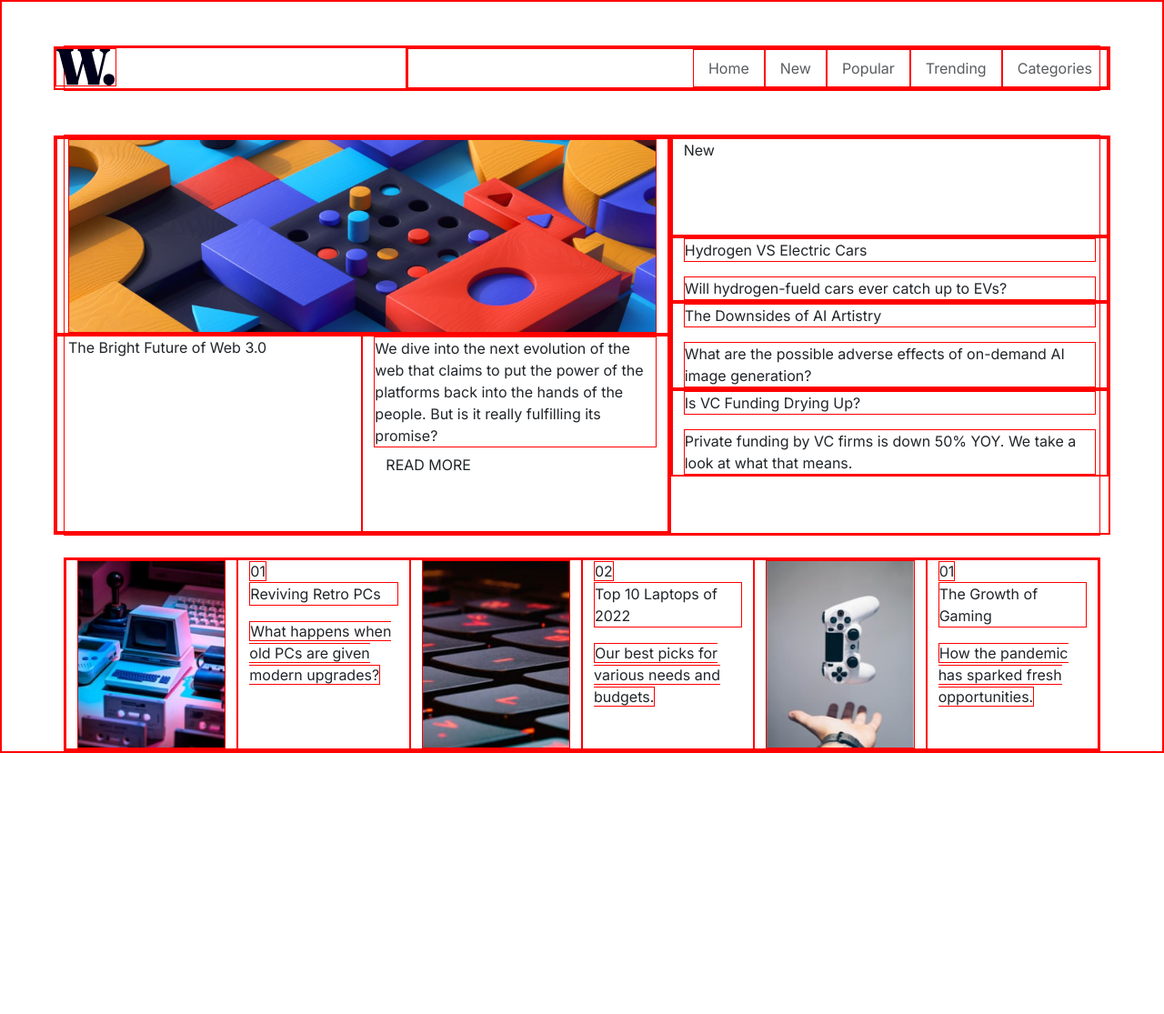
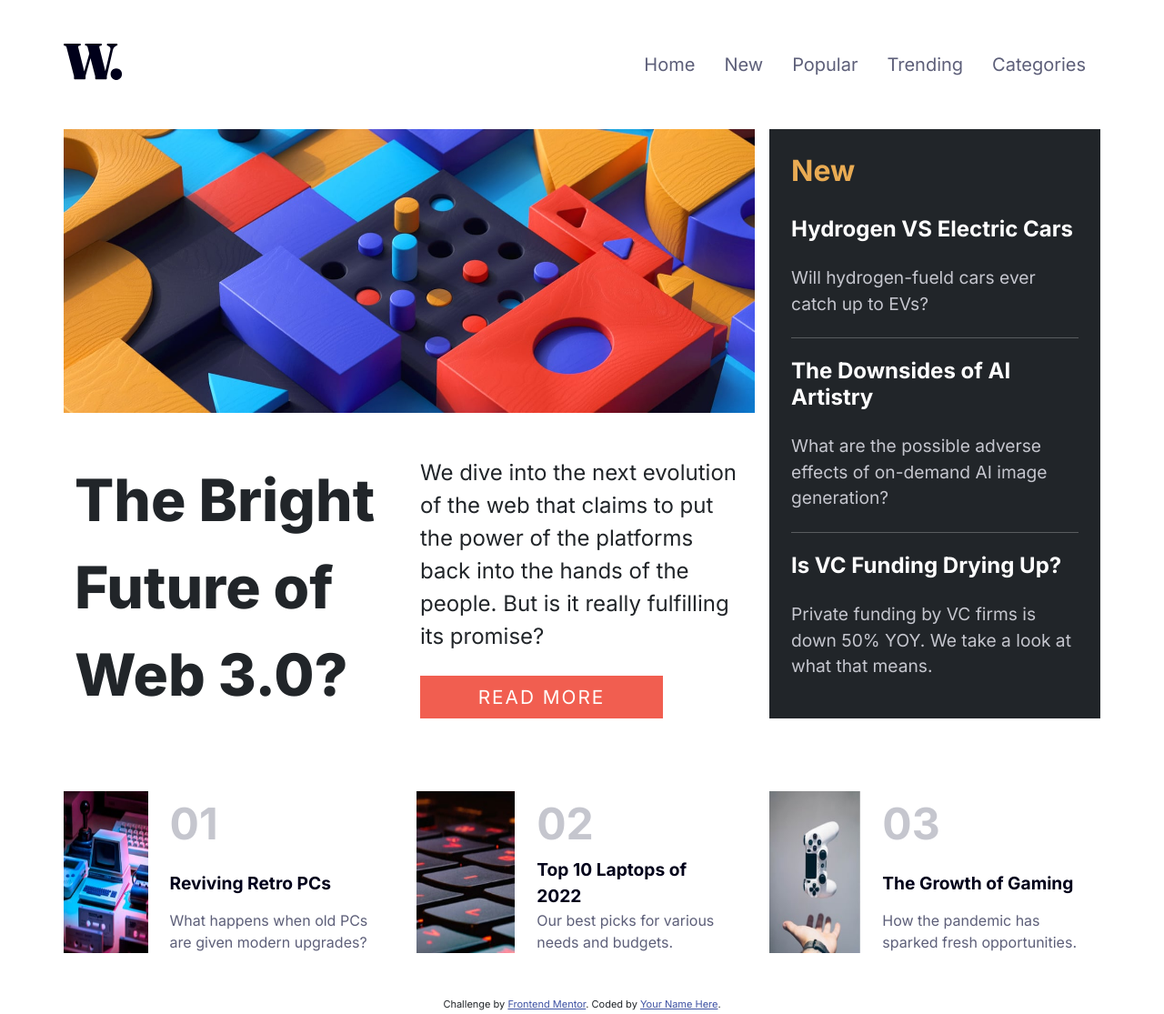
Before and after one commit to ostmartin/news-homepage, a plain HTML site: page index.html in a window 1280 px wide. Shown: the whole page at 91% size. Before the commit the page ends 828 px from the top, so only its background shows below. Drawn offline with nearby package versions, Linux system fonts and the light colour scheme.

Commit message:
main layout

```diff
--- /dev/null
+++ b/index.css
@@ -0,0 +1,96 @@
+:root{
+    --soft-orange: hsl(35, 77%, 62%);
+    --soft-red: hsl(5, 85%, 63%);
+    --off-white: hsl(36, 100%, 99%);
+    --grayish-blue: hsl(233, 8%, 79%);
+    --dark-grayish-blue: hsl(236, 13%, 42%);
+    --very-dark-blue: hsl(240, 100%, 5%);
+}
+
+.header{
+    color: var(--grayish-blue);
+}
+
+hr{
+    margin: 0;
+}
+
+.news-header{
+    color: var(--soft-orange);
+    font-weight: 700;
+}
+
+.news-title{
+    padding-top: 1rem;
+    font-size: 1.5rem;
+    font-weight: 700;
+}
+
+.news-title:hover{
+    color: var(--soft-orange);
+    cursor: pointer;
+}
+
+.news-description{
+    font-size: 1.2rem;
+    padding-top: 1rem;
+    padding-bottom: 1rem;
+    color: var(--grayish-blue);
+}
+
+.btn-read{
+    background-color: var(--soft-red);
+    color: var(--off-white);
+    border-radius: 0;
+}
+
+.btn-read:hover{
+    background-color: var(--very-dark-blue);
+    color: var(--off-white);
+}
+
+.nav-link{
+    color: var(--dark-grayish-blue);
+}
+
+.nav-link:hover{
+    cursor: pointer;
+    color: var(--soft-orange) !important;
+}
+
+.btn-read{
+    font-size: 1.3rem !important;
+    letter-spacing: 2px;
+    border: none;
+}
+
+.main{
+    margin-bottom: 5rem;
+}
+
+.card-number{
+    color: var(--grayish-blue);
+    font-size: 3rem;
+    font-weight: 700;
+}
+
+.card-title{
+    color: var(--very-dark-blue);
+    font-size: 1.2rem;
+    font-weight: 700;
+}
+
+.card-title:hover{
+    color: var(--soft-orange);
+}
+
+.card-description{
+    color: var(--dark-grayish-blue);
+    font-weight: 400;
+}
+
+@media (max-width: 1199px) {
+    .card-images{
+        width: auto !important;
+    }
+}
--- a/index.html
+++ b/index.html
@@ -1,28 +1,24 @@
 <!DOCTYPE html>
 <html lang="en">
-
   <head>
     <meta charset="UTF-8">
     <meta name="viewport" content="width=device-width, initial-scale=1.0">
-  <!-- displays site properly based on user's device -->
-
     <link rel="icon" type="image/png" sizes="32x32" href="./assets/images/favicon-32x32.png">
-
     <title>Frontend Mentor | News homepage</title>
     <link rel="stylesheet" href="https://cdn.jsdelivr.net/npm/bootstrap@5.3.2/dist/css/bootstrap.min.css">
-
-  <!-- Feel free to remove these styles or customise in your own stylesheet 👍 -->
+    <link rel="stylesheet" href="/index.css">
     <style>
       @import url('https://fonts.googleapis.com/css2?family=Inter:wght@400;700;800&display=swap');
 
       * {
         font-family: 'Inter', sans-serif !important;
-      border: 1px solid red;
+        /* border: 1px solid red; */
       }
 
       .attribution {
         font-size: 11px;
         text-align: center;
+        margin-bottom: 1rem;
       }
 
       .attribution a {
@@ -32,80 +28,85 @@
   </head>
 
   <body>
-  <div class="container w-100 p-0 mt-5">
-    <div class="row">
+    <div class="header container p-sm-0 my-5">
+      <div class="row mx-0">
         <div class="col p-0">
           <img class="img-fluid" src="./assets/images/logo.svg" alt="logo">
         </div>
         <div class="col-8 p-0">
-        <ul class="nav justify-content-end">
+          <ul class="nav justify-content-end fs-5">
             <li class="nav-item">
-            <a class="nav-link disabled" href="#">Home</a>
+              <a class="nav-link" href="#">Home</a>
             </li>
             <li class="nav-item">
-            <a class="nav-link disabled" href="#">New</a>
+              <a class="nav-link" href="#">New</a>
             </li>
             <li class="nav-item">
-            <a class="nav-link disabled" href="#">Popular</a>
+              <a class="nav-link" href="#">Popular</a>
             </li>
             <li class="nav-item">
-            <a class="nav-link disabled" href="#">Trending</a>
+              <a class="nav-link" href="#">Trending</a>
             </li>
             <li class="nav-item">
-            <a class="nav-link disabled" href="#">Categories</a>
+              <a class="nav-link" href="#">Categories</a>
             </li>
           </ul>
         </div>
       </div>
     </div>
-  <div class="container w-100 p-0  mt-5">
-    <div class="row">
-      <div class="col-12 col-md-7">
-        <div class="row h-50">
-          <div class="col h-100">
-            <img class="img-fluid h-100 w-100" src="./assets/images/image-web-3-desktop.jpg" alt="Web3">
+    <div class="main container p-sm-0">
+      <div class="row mx-0 gx-5">
+          <div class="col-12 col-lg-8 p-0 mb-lg-0 mb-5">
+              <div class="row g-0">
+                  <div class="col p-0">
+                      <picture>
+                          <source media="(min-width: 568px)" srcset="./assets/images/image-web-3-desktop.jpg">
+                          <img class="img-fluid" src="./assets/images/image-web-3-mobile.jpg" alt="Web3">
+                      </picture>
                   </div>
               </div>
-        <div class="row row-cols-1 row-cols-md-2 h-50">
-          <div class="col">
-            The Bright Future of Web 3.0
+              <div class="row row-cols-1 row-cols-md-2 m-0 mt-5">
+                  <div class="col" style="font-size: 4rem; font-weight: 800;">
+                      The Bright Future of Web 3.0?
                   </div>
-          <div class="col">
-            <div>
-              We dive into the next evolution of the web that claims to put the power of the platforms back into the
-              hands of the people.
+                  <div class="col d-flex flex-column justify-content-between">
+                      <div class="fs-4 py-5 py-md-0">
+                          We dive into the next evolution of the web that claims to put the power of the platforms back
+                          into the hands of the people.
                           But is it really fulfilling its promise?
                       </div>
-            <button class="btn">READ MORE</button>
+                      <button class="btn text-uppercase btn-read px-5 py-2 w-75">read more</button>
                   </div>
               </div>
           </div>
-      <div class="col-12 col-md-5">
-        <div class="row h-25">
-          <div>
+          <div class="news-col col-12 col-lg bg-dark text-white ms-lg-3 d-flex flex-column justify-content-around p-4">
+              <div class="row">
+                  <div class="col news-header h2">
                       New
                   </div>
               </div>
               <div class="row">
-          <div class="col">
-            <p>Hydrogen VS Electric Cars</p>
-            <div>
+                  <div class="col news-col-item">
+                      <div class="h6 news-title">Hydrogen VS Electric Cars</div>
+                      <div class="news-description">
                           Will hydrogen-fueld cars ever catch up to EVs?
                       </div>
                   </div>
               </div>
+              <hr>
               <div class="row">
-          <div class="col">
-            <p>The Downsides of AI Artistry</p>
-            <div>
+                  <div class="col news-col-item">
+                      <div class="h6 news-title">The Downsides of AI Artistry</div>
+                      <div class="news-description">
                           What are the possible adverse effects of on-demand AI image generation?
                       </div>
                   </div>
               </div>
+              <hr>
               <div class="row">
-          <div class="col">
-            <p>Is VC Funding Drying Up?</p>
-            <div>
+                  <div class="col news-col-item">
+                      <div class="h6 news-title">Is VC Funding Drying Up?</div>
+                      <div class="news-description">
                           Private funding by VC firms is down 50% YOY. We take a look at what that means.
                       </div>
                   </div>
@@ -113,45 +114,50 @@
           </div>
       </div>
   </div>
-  <div class="container w-100 mt-4">
-    <div class="row row-cols-2 row-cols-md-6">
-      <div class="col">
-        <img class="img-fluid w-100" src="./assets/images/image-retro-pcs.jpg" alt="">
+    <div class="container my-5 w-100 p-sm-0">
+      <div class="row row-cols-1 row-cols-xl-3">
+        <div class="col d-flex">
+          <div class="card-images w-50 mb-xl-0 mb-5">
+            <img class="img-fluid h-100" src="./assets/images/image-retro-pcs.jpg" alt="">
           </div>
-      <div class="col">
-        <span>01</span>
-        <p>Reviving Retro PCs</p>
-        <span>
+          <div class="px-4 d-flex flex-column justify-content-between">
+            <span class="card-number">01</span>
+            <p class="card-title">Reviving Retro PCs</p>
+            <span class="card-description">
               What happens when old PCs are given modern upgrades?
             </span>
           </div>
-      <div class="col">
-        <img class="img-fluid w-100" src="./assets/images/image-top-laptops.jpg" alt="">
         </div>
-      <div class="col">
-        <span>02</span>
-        <p>Top 10 Laptops of 2022</p>
-        <span>
+        <div class="col d-flex">
+          <div class="card-images w-50 mb-xl-0 mb-5">
+            <img class="img-fluid h-100" src="./assets/images/image-top-laptops.jpg" alt="">
+          </div>
+          <div class="px-4 d-flex flex-column justify-content-between">
+            <span class="card-number">02</span>
+            <p class="card-title">Top 10 Laptops of 2022</p>
+            <span class="card-description">
              Our best picks for various needs and budgets.
             </span>
           </div>
-      <div class="col">
-        <img class="img-fluid w-100" src="./assets/images/image-gaming-growth.jpg" alt="">
         </div>
-      <div class="col">
-        <span>01</span>
-        <p>The Growth of Gaming</p>
-        <span>
+        <div class="col d-flex">
+          <div class="card-images w-50">
+            <img class="img-fluid h-100" src="./assets/images/image-gaming-growth.jpg" alt="">
+          </div>
+          <div class="px-4 d-flex flex-column justify-content-between">
+            <span class="card-number">03</span>
+            <p class="card-title">The Growth of Gaming</p>
+            <span class="card-description">
               How the pandemic has sparked fresh opportunities.
             </span>
           </div>
         </div>
       </div>
-  <!-- <div class="attribution">
+    </div>
+    <div class="attribution">
       Challenge by <a href="https://www.frontendmentor.io?ref=challenge" target="_blank">Frontend Mentor</a>.
       Coded by <a href="#">Your Name Here</a>.
-  </div> -->
+    </div>
     <script src="	https://cdn.jsdelivr.net/npm/bootstrap@5.3.2/dist/js/bootstrap.bundle.min.js"></script>
   </body>
-
 </html>
```
Lines whose indentation alone changed are shown as unchanged.
